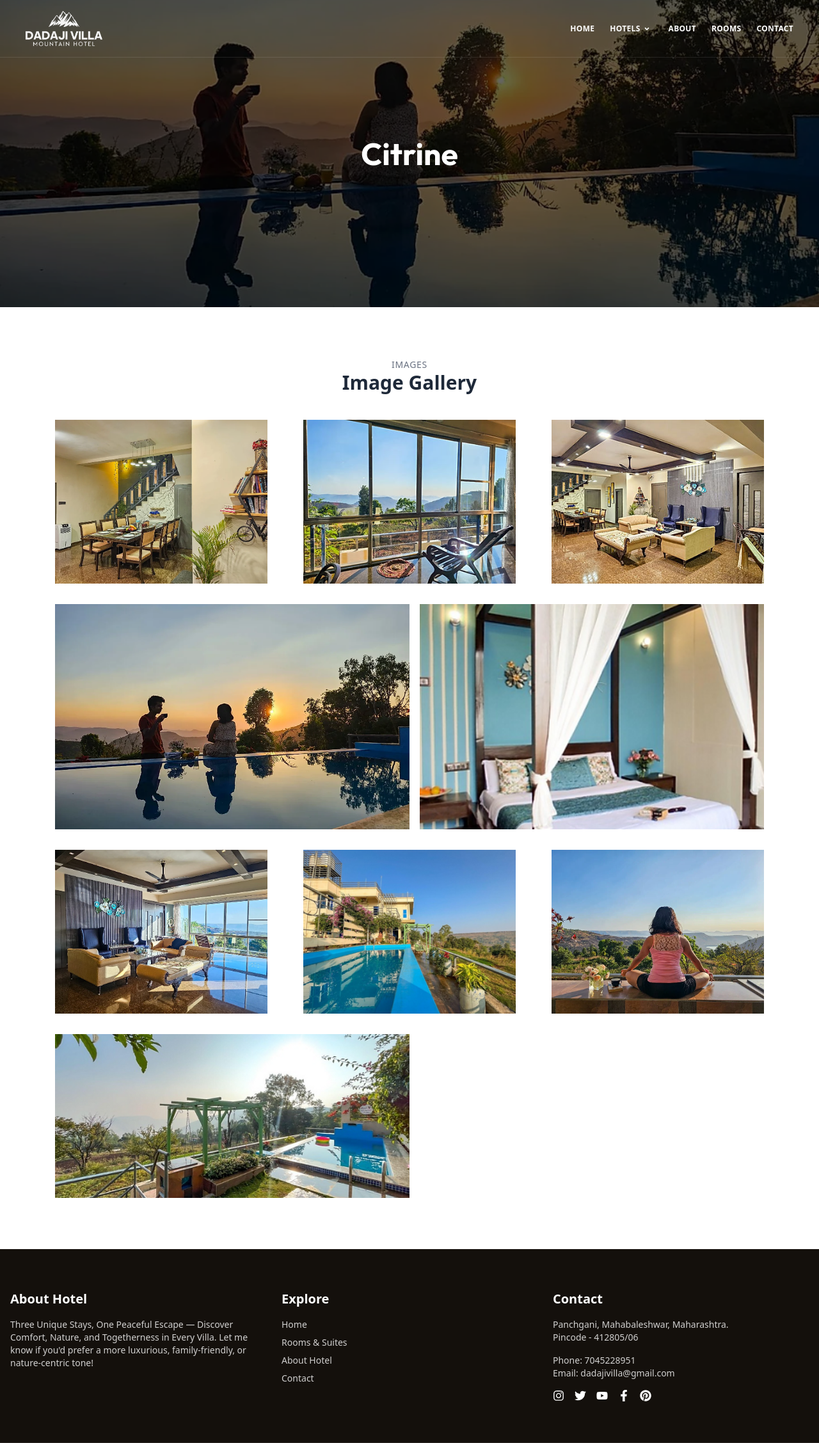
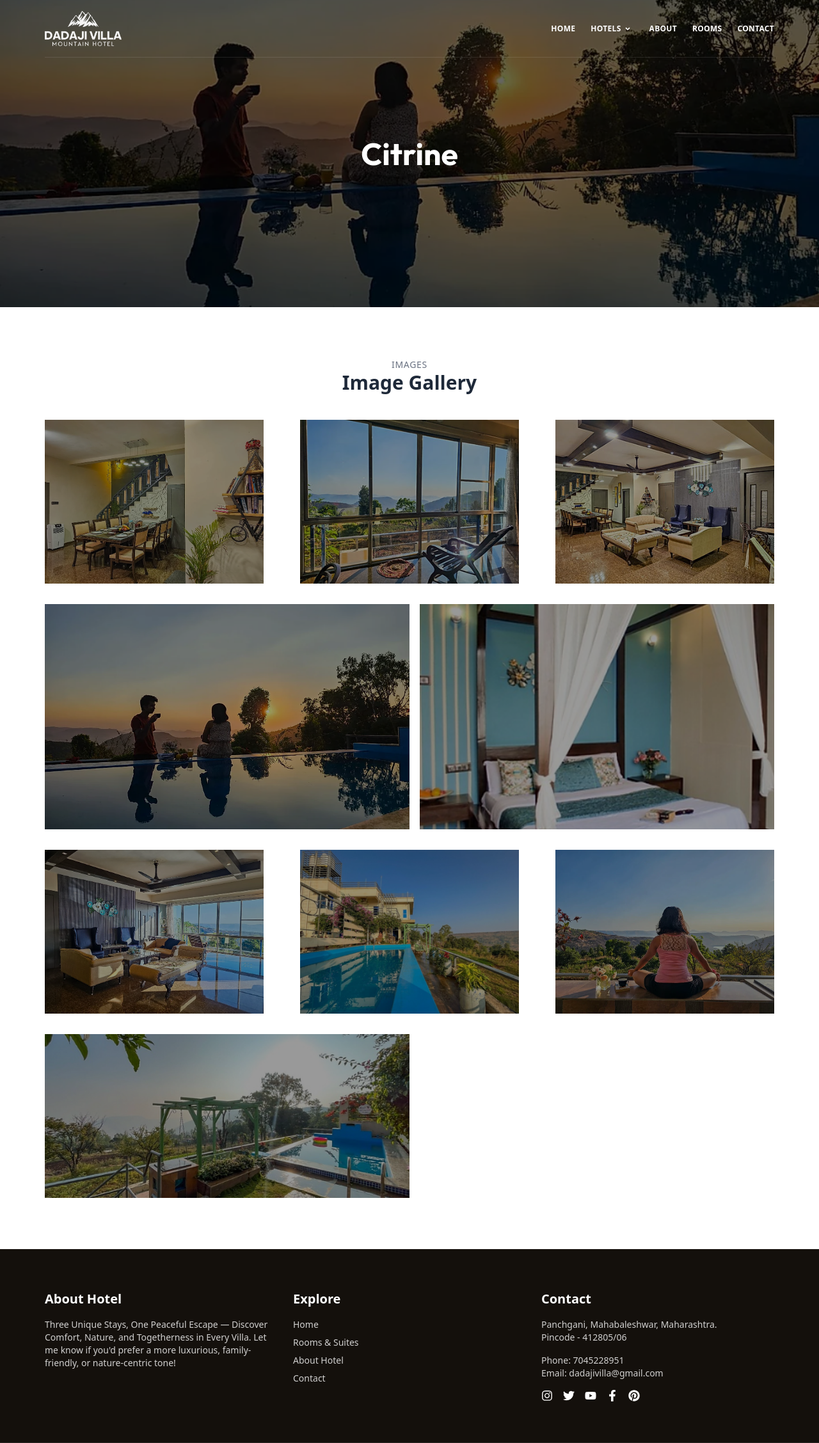
Before and after one commit to prafulpatil9966/dadaji-villa, a Next.js app: page /citrine in a window 1280 px wide. Shown: the whole page at 64% size. Built offline with nearby package versions, Linux system fonts and the light colour scheme.

Commit message:
pages added

```diff
--- a/src/app/about/WhyChooseUS/WhyChooseUS.tsx
+++ b/src/app/about/WhyChooseUS/WhyChooseUS.tsx
@@ -30,7 +30,7 @@ const WhyChooseUS = () => {
     };
     return (
         <section className="why-choose-us-section py-16 md:py-16 sm:py-16">
-            <div className="container mx-auto px-4">
+            <div className="container mx-auto">
                 <div className="text-center mb-12">
                     <div className="text-xs font-bold text-[#91765a] uppercase relative tracking-[2px] mb-0">Hotel Facilities</div>
                     <h2 className="why-choose-us-section-heading text-[40px] font-bold text-[#14100c] relative leading-[1.25em] mb-[15px] Outfit-700">Why Choose Us</h2>
--- a/src/app/components/footer.tsx
+++ b/src/app/components/footer.tsx
@@ -9,7 +9,7 @@ const Footer = () => {
     <footer className="bg-[#14100c] text-white font-outfit">
       {/* Top Section */}
       <div className="py-16 border-b border-white/10">
-        <div className="max-w-7xl mx-auto px-4 grid md:grid-cols-3 gap-6">
+        <div className="container mx-auto grid md:grid-cols-3 gap-6">
           {/* About */}
           <motion.div
             initial={{ opacity: 0, y: 20 }}
@@ -84,7 +84,7 @@ const Footer = () => {
 
       {/* Bottom Section */}
       {/* <div className="bg-[#0e0c09] py-6">
-        <div className="max-w-7xl mx-auto px-4 text-center text-sm text-white/60">
+        <div className="container mx-auto text-center text-sm text-white/60">
           © {new Date().getFullYear()} by <a href="#" className="hover:text-[#91765a]">DuruThemes.com</a>
         </div>
       </div> */}
--- a/src/app/components/global-ui/GallerySection/GallerySection.tsx
+++ b/src/app/components/global-ui/GallerySection/GallerySection.tsx
@@ -55,7 +55,7 @@ export default function GallerySection({ images }: GallerySectionProps) {
 
     return (
         <section className="py-16 bg-white">
-            <div className="container mx-auto p-4">
+            <div className="container mx-auto py-4">
                 <motion.div
                     initial={{ opacity: 0, y: 30 }}
                     animate={{ opacity: 1, y: 0 }}
@@ -74,7 +74,7 @@ export default function GallerySection({ images }: GallerySectionProps) {
                                 {row.map((img, index) => (
                                     <motion.div
                                         key={img.src}
-                                        className={`gallery-item group ${row.length === 2 ? 'tall' : ''}`}
+                                        className={`gallery-item group relative ${row.length === 2 ? 'tall' : ''}`}
                                         style={{ width: img.cols }}
                                         initial="hidden"
                                         whileInView="visible"
@@ -87,7 +87,11 @@ export default function GallerySection({ images }: GallerySectionProps) {
                                             alt={`Gallery image ${index}`}
                                             className="transition-transform duration-300 group-hover:scale-105 object-cover h-full w-full"
                                         />
+
+                                        {/* Black opacity overlay */}
+                                        <div className="absolute inset-0 bg-black opacity-40 pointer-events-none transition-opacity duration-300 group-hover:opacity-20" />
                                     </motion.div>
+
                                 ))}
                             </div>
                         ))}
--- a/src/app/components/home/AboutSection/AboutSection.tsx
+++ b/src/app/components/home/AboutSection/AboutSection.tsx
@@ -8,7 +8,7 @@ const AboutSection = () => {
     return (
         <>
             <section className="home-about-section py-30 md:pb-40  bg-[#f5eee7]" id="about">
-                <div className="container mx-auto px-4">
+                <div className="container mx-auto">
                     <div className="flex flex-col lg:flex-row items-center gap-12">
                         {/* Left Column */}
                         <motion.div
--- a/src/app/components/home/ServicesSection/ServicesSection.tsx
+++ b/src/app/components/home/ServicesSection/ServicesSection.tsx
@@ -35,7 +35,7 @@ const services = [
 const ServicesSecton = () => {
   return (
     <section className=" overflow-hidden bg-[#1b1712] py-20 text-white" id='rooms'>
-      <div className="max-w-7xl mx-auto px-4">
+      <div className="container mx-auto">
         <div className="text-center mb-12">
           <h2 className="text-3xl md:text-4xl font-bold">Our Hotels</h2>
           <div className="text-sm uppercase tracking-widest text-[#b19777] mt-4">Your Perfect Escape, Your Home Away From Home</div>
--- a/src/app/components/navigation.tsx
+++ b/src/app/components/navigation.tsx
@@ -50,7 +50,7 @@ const Navbar = () => {
       className={`fixed top-0 w-full z-50 transition-all duration-500 ${scrolled ? 'bg-[#14100c] shadow-md' : 'bg-transparent'
         }`}
     >
-      <div className="max-w-7xl mx-auto p-4 md:px-10 flex justify-between items-center h-[80px] md:h-[90px] lg:h-[90px] border-b border-white/10">
+      <div className="container mx-auto py-4 flex justify-between items-center h-[80px] md:h-[90px] lg:h-[90px] border-b border-white/10">
         <Link href="/" className="block">
           <img
             src="/nav-logonew.png"
--- a/src/app/contact/page.tsx
+++ b/src/app/contact/page.tsx
@@ -75,7 +75,7 @@ const Contact = () => {
             </div>
 
             <section className="py-10 md:py-15 lg:py-20 px-4 overflow-hidden">
-                <div className="max-w-7xl mx-auto">
+                <div className="container mx-auto">
                     <div className="grid lg:grid-cols-2 gap-16 mb-20">
                         <motion.div
                             initial={{ opacity: 0, x: -50 }}
```
